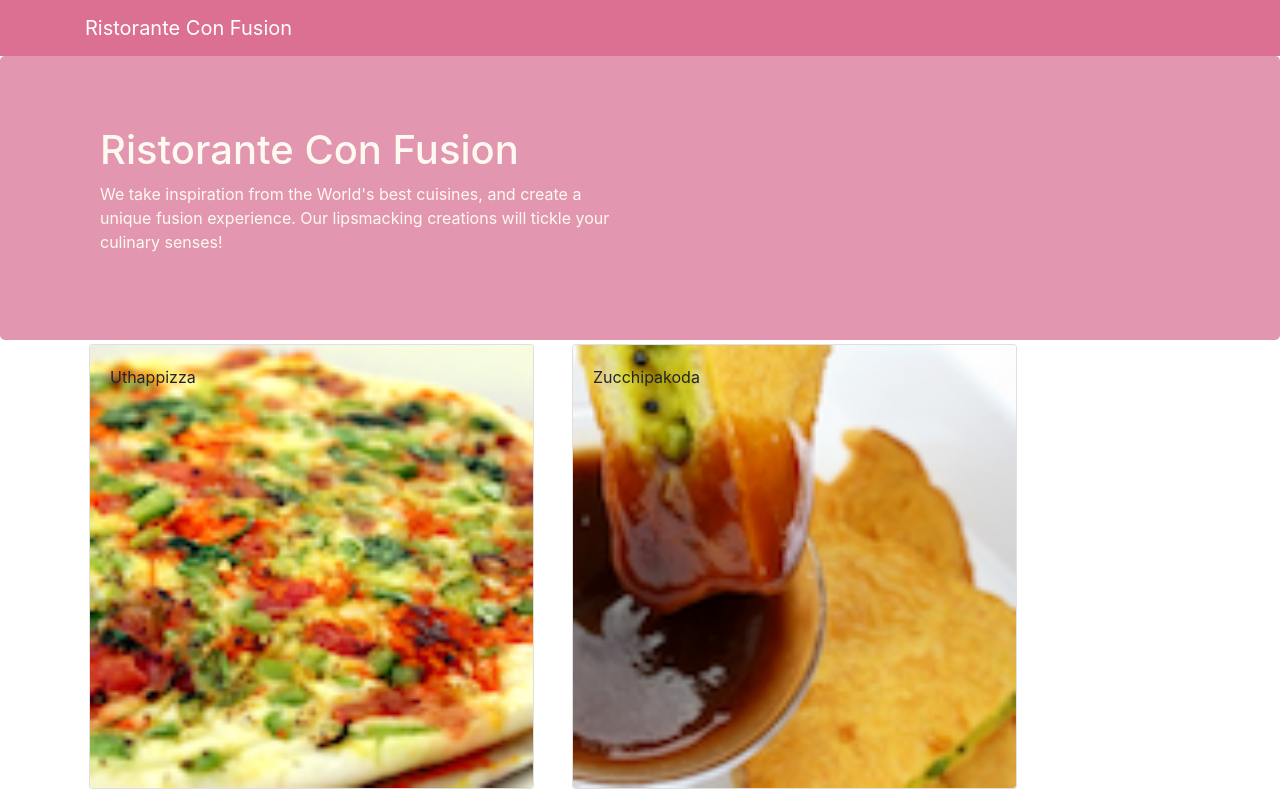
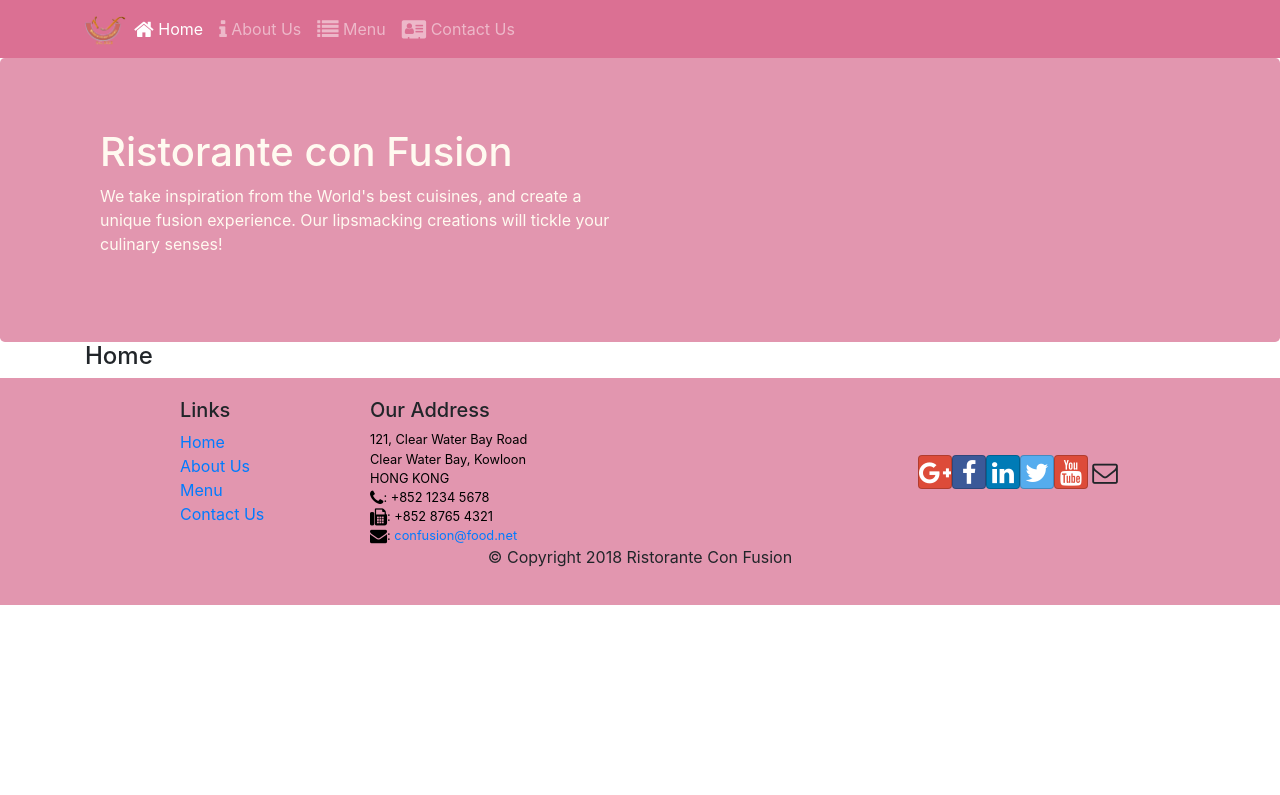
Before and after one commit to duuaa/Ristorante-con-Fusion, a React (Create React App) app: page /home in a window 1280 px wide. Shown: the top 795 px of the page. Built offline with nearby package versions, Linux system fonts and the light colour scheme.

Commit message:
React Router

```diff
--- a/package.json
+++ b/package.json
@@ -11,6 +11,7 @@
     "font-awesome": "4.7.0",
     "react": "^16.13.1",
     "react-dom": "^16.13.1",
+    "react-router-dom": "4.2.2",
     "react-scripts": "3.4.3",
     "reactstrap": "^8.6.0"
   },
--- a/src/App.js
+++ b/src/App.js
@@ -1,6 +1,6 @@
 import React, { Component } from 'react';
-
 import Main from './components/MainComponent';
+import { BrowserRouter } from 'react-router-dom';
 import './App.css';
 
 
@@ -8,9 +8,12 @@
 
   render() {
     return (
-      <div>
+      <BrowserRouter>
+      <div className="App">
         <Main />
       </div>
+    </BrowserRouter>
+
     );
   }
 }
--- a/src/components/FooterComponent.js
+++ b/src/components/FooterComponent.js
@@ -1,17 +1,18 @@
 import React, { Component } from 'react';
+import { Link } from 'react-router-dom';
 
-function Footer(props){
-    return(
+function Footer(props) {
+    return (
         <div className="footer">
             <div className="container">
                 <div className="row justify-content-center">
                     <div className="col-4 offset-1 col-sm-2">
                         <h5>Links</h5>
                         <ul className="list-unstyled">
-                        <li><a href="#">Home</a></li>
-                        <li><a href="#">About</a></li>
-                        <li><a href="#">Menu</a></li>
-                        <li><a href="contactus.html">Contact</a></li>
+                            <li><Link to='/home'>Home</Link></li>
+                            <li><Link to='/aboutus'>About Us</Link></li>
+                            <li><Link to='/menu'>Menu</Link></li>
+                            <li><Link to='/contactus'>Contact Us</Link></li>
                         </ul>
                     </div>
                     <div className="col-7 col-sm-5">
--- a/src/components/HeaderComponent.js
+++ b/src/components/HeaderComponent.js
@@ -1,34 +1,60 @@
 import React, { Component } from 'react';
-import { Navbar, NavbarBrand ,Jumbotron} from 'reactstrap';
-
-
+import { Nav, Navbar, NavbarBrand, NavbarToggler, Collapse, NavItem, Jumbotron } from 'reactstrap';
+import { NavLink } from 'react-router-dom';
 
 class Header extends Component {
+    constructor(props) {
+        super(props);
+
+        this.toggleNav = this.toggleNav.bind(this);
+        this.state = {
+          isNavOpen: false
+        };
+      }
+
+      toggleNav() {
+        this.setState({
+          isNavOpen: !this.state.isNavOpen
+        });
+      }
+
     render() {
-        return (
-            // not all browser understand <></> we can relpace it by <React.Fragment></React.Fragment>
-            <>
-                <Navbar dark >
+        return(
+            <div>
+                <Navbar dark expand="md">
                     <div className="container">
-                        <NavbarBrand href="/">Ristorante Con Fusion</NavbarBrand>
+                        <NavbarToggler onClick={this.toggleNav} />
+                        <NavbarBrand className="mr-auto" href="/"><img src='assets/images/logo.png' height="30" width="41" alt='Ristorante Con Fusion' /></NavbarBrand>
+                        <Collapse isOpen={this.state.isNavOpen} navbar>
+                            <Nav navbar>
+                            <NavItem>
+                                <NavLink className="nav-link"  to='/home'><span className="fa fa-home fa-lg"></span> Home</NavLink>
+                            </NavItem>
+                            <NavItem>
+                                <NavLink className="nav-link" to='/aboutus'><span className="fa fa-info fa-lg"></span> About Us</NavLink>
+                            </NavItem>
+                            <NavItem>
+                                <NavLink className="nav-link"  to='/menu'><span className="fa fa-list fa-lg"></span> Menu</NavLink>
+                            </NavItem>
+                            <NavItem>
+                                <NavLink className="nav-link" to='/contactus'><span className="fa fa-address-card fa-lg"></span> Contact Us</NavLink>
+                            </NavItem>
+                            </Nav>
+                        </Collapse>
                     </div>
                 </Navbar>
                 <Jumbotron>
                     <div className="container">
                         <div className="row row-header">
                             <div className="col-12 col-sm-6">
-                                <h1>Ristorante Con Fusion</h1>
-                                <p>We take inspiration from the
-                                 World's best cuisines, and create
-                                 a unique fusion experience. Our
-                                 lipsmacking creations will tickle
-                                 your culinary senses!</p>
+                                <h1>Ristorante con Fusion</h1>
+                                <p>We take inspiration from the World's best cuisines, and create a unique fusion experience. Our lipsmacking creations will tickle your culinary senses!</p>
                             </div>
                         </div>
                     </div>
                 </Jumbotron>
-            </>
-            );
+            </div>
+        );
     }
 }
 export default Header;
--- /dev/null
+++ b/src/components/HomeComponent.js
@@ -0,0 +1,11 @@
+import React from 'react';
+
+function Home(props) {
+    return(
+      <div className="container">
+        <h4>Home</h4>
+      </div>
+    );
+}
+
+export default Home;
--- a/src/components/MainComponent.js
+++ b/src/components/MainComponent.js
@@ -1,29 +1,41 @@
 import React, { Component } from 'react';
+import Home from './HomeComponent';
 import Menu from './menuComponent';
 import Details from './DishdetailComponent';
 import Header from './HeaderComponent';
 import Footer from './FooterComponent';
 import { DISHES } from '../shared/dishes';
+import {Switch ,Route ,Redirect} from 'react-router-dom';
+
+
+
 class Main extends Component {
 
   constructor(props) {
     super(props);
     this.state = {
-        dishes: DISHES,
-        selectedDish: null
+        dishes: DISHES
+
     };
   }
 
-  onDishSelect(dishId) {
-    this.setState({ selectedDish: dishId});
-  }
 
   render() {
+    const HomePage=()=>{
+      return(
+        <Home/>
+      );
+    }
+
+
     return (
       <div>
         <Header />
-        <Menu dishes={this.state.dishes} onClick={(dishId) => this.onDishSelect(dishId)} />
-        <Details dish={this.state.dishes.filter((dish) => dish.id === this.state.selectedDish)[0]} />
+        <Switch>
+          <Route path="/Home" component={HomePage} />
+          <Route exact path="/menu"component={()=><Menu dishes={this.state.dishes} /> } />
+          <Redirect to="/home" />
+        </Switch>
         <Footer />
       </div>
     );
--- a/src/components/menuComponent.js
+++ b/src/components/menuComponent.js
@@ -4,7 +4,7 @@
 
 
 
-function RenderMenuItem({ dish, onClick }) {
+function RenderMenuItem({dish, onClick}) {
     return (
         <Card onClick={() => onClick(dish.id)}>
             <CardImg width="100%" src={dish.image} alt={dish.name} />
```
Also changed, not shown: 1 other file (tests, documents, lock files or other folders). Lines whose indentation alone changed are shown as unchanged.
